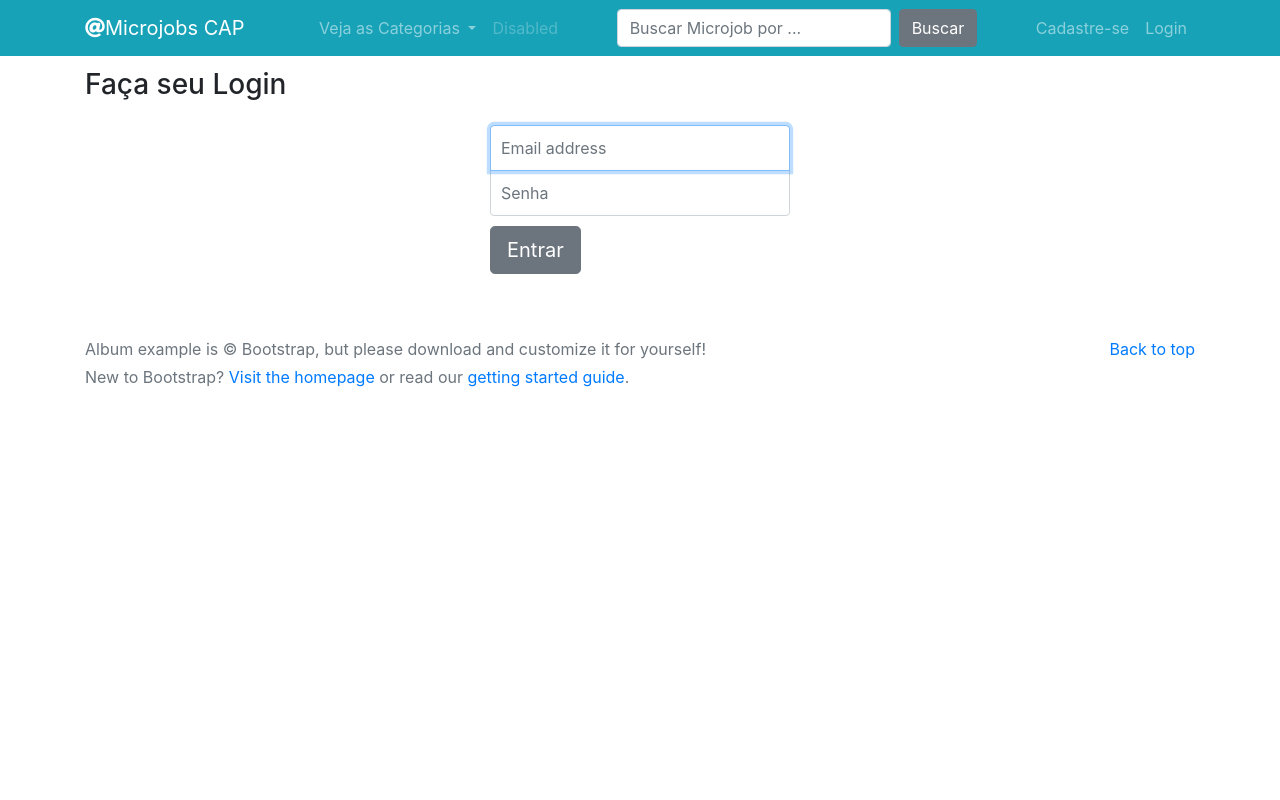
After one commit to Cperbony/cap-symfony4-microjobs, a Symfony app: template templates/usuarios/login.html.twig in a window 1280 px wide. The commit adds this page. Run offline with Twig, Linux system fonts and the light colour scheme; the template is opened without the code that fills it, so the values that code supplies are empty; some libraries are stand-ins or nearby versions.

Commit message:
Criação de Usuário e Autenticação de Login

```diff
--- a/composer.json
+++ b/composer.json
@@ -5,6 +5,7 @@
         "php": "^7.1.3",
         "ext-iconv": "*",
         "sensio/framework-extra-bundle": "^5.1",
+        "stof/doctrine-extensions-bundle": "^1.3",
         "symfony/asset": "^4.0",
         "symfony/console": "^4.0",
         "symfony/expression-language": "^4.0",
--- a/config/bundles.php
+++ b/config/bundles.php
@@ -14,4 +14,5 @@ return [
     Symfony\Bundle\DebugBundle\DebugBundle::class => ['dev' => true, 'test' => true],
     Symfony\Bundle\MakerBundle\MakerBundle::class => ['dev' => true],
     Symfony\Bundle\WebServerBundle\WebServerBundle::class => ['dev' => true],
+    Stof\DoctrineExtensionsBundle\StofDoctrineExtensionsBundle::class => ['all' => true],
 ];
--- a/config/routes.yaml
+++ b/config/routes.yaml
@@ -1,3 +1,3 @@
-#index:
-#    path: /
+logout:
+    path: /usuario/logout
 #    controller: App\Controller\DefaultController::index
--- a/public/css/style.css
+++ b/public/css/style.css
@@ -1,3 +1,12 @@
+html {
+    position: relative;
+    min-height: 100%;
+}
+
+body {
+    margin-top: 60px;
+}
+
 :root {
     --jumbotron-padding-y: 3rem;
 }
--- a/templates/base.html.twig
+++ b/templates/base.html.twig
@@ -63,7 +63,7 @@
     </nav>
 </header>
 
-<main role="main">
+<main role="main" class="pt-2">
 
        {% block body %}{% endblock %}
 
--- /dev/null
+++ b/templates/usuarios/login.html.twig
@@ -0,0 +1,64 @@
+{% extends "base.html.twig" %}
+
+{% block title %}Login - {% endblock %}
+
+{% block stylesheets %}
+    {{ parent() }}
+    <style type="text/css">
+        .form-signin {
+            width: 100%;
+            max-width: 330px;
+            padding: 15px;
+            margin: auto;
+        }
+
+        .form-signin .checkbox {
+            font-weight: 400;
+        }
+
+        .form-signin .form-control {
+            position: relative;
+            box-sizing: border-box;
+            height: auto;
+            padding: 10px;
+            font-size: 16px;
+        }
+
+        .form-signin .form-control:focus {
+            z-index: 2;
+        }
+
+        .form-signin input[type="email"] {
+            margin-bottom: -1px;
+            border-bottom-right-radius: 0;
+            border-bottom-left-radius: 0;
+        }
+
+        .form-signin input[type="password"] {
+            margin-bottom: 10px;
+            border-top-left-radius: 0;
+            border-top-right-radius: 0;
+        }
+    </style>
+
+{% endblock %}
+
+{% block body %}
+
+    <div class="container">
+        <h3>Faça seu Login</h3>
+        <form class="form-signin" method="post" action="">
+
+            <label for="email" class="sr-only">Endreço Email</label>
+            <input type="email" id="email" name="email" class="form-control" placeholder="Email address" autofocus>
+            <label for="senha" class="sr-only">Password</label>
+            <input type="password" id="senha" name="senha" class="form-control" placeholder="Senha">
+            {#<div class="checkbox mb-3">#}
+                {#<label>#}
+                    {#<input type="checkbox" value="remember-me"> Remember me#}
+                {#</label>#}
+            {#</div>#}
+            <button class="btn btn-lg btn-secondary pull-right" type="submit">Entrar</button>
+        </form>
+    </div>
+{% endblock %}
```
Also changed, not shown: src/Controller/UsuariosController.php (added, +50 -0 lines), src/Entity/Usuario.php (added, +243 -0 lines), src/Migrations/Version20180423152109.php (added, +28 -0 lines), src/Repository/UsuarioRepository.php (added, +72 -0 lines), templates/usuarios/index.html.twig (added, +20 -0 lines), 5 other files.
